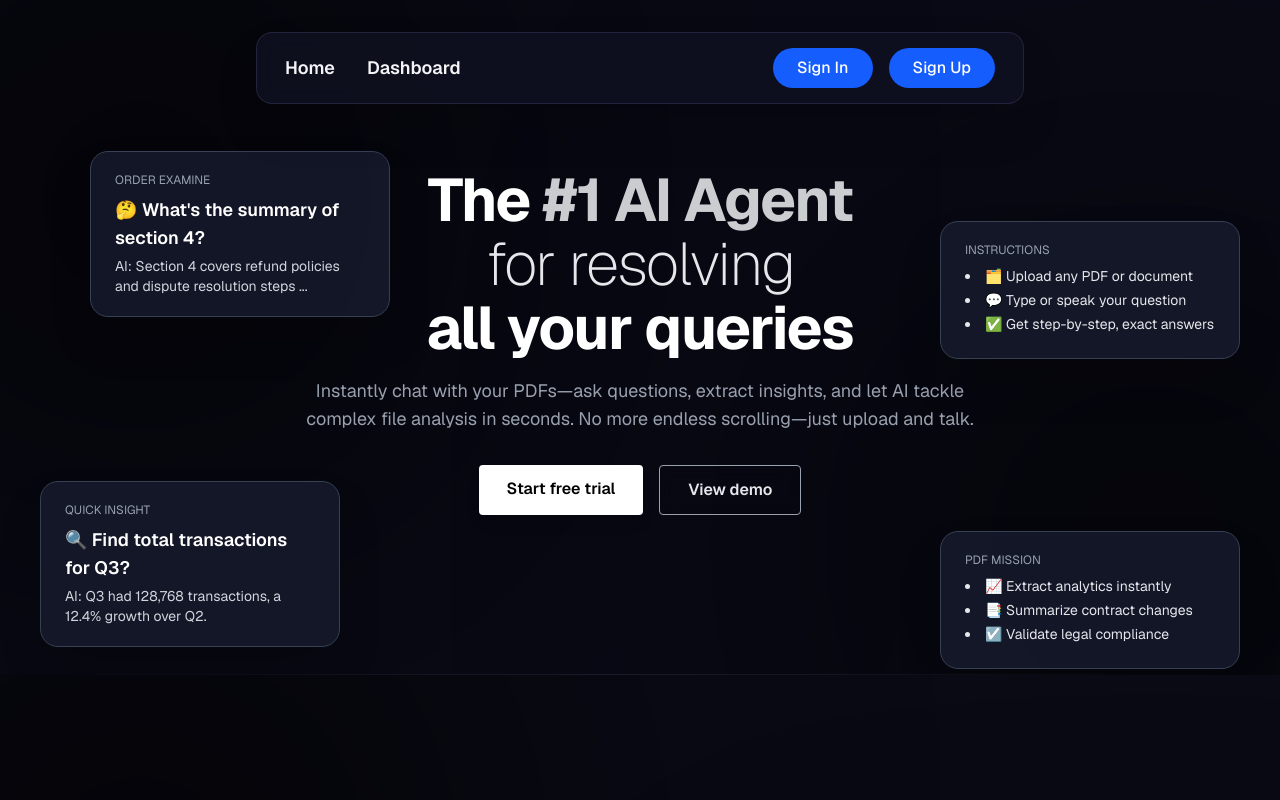
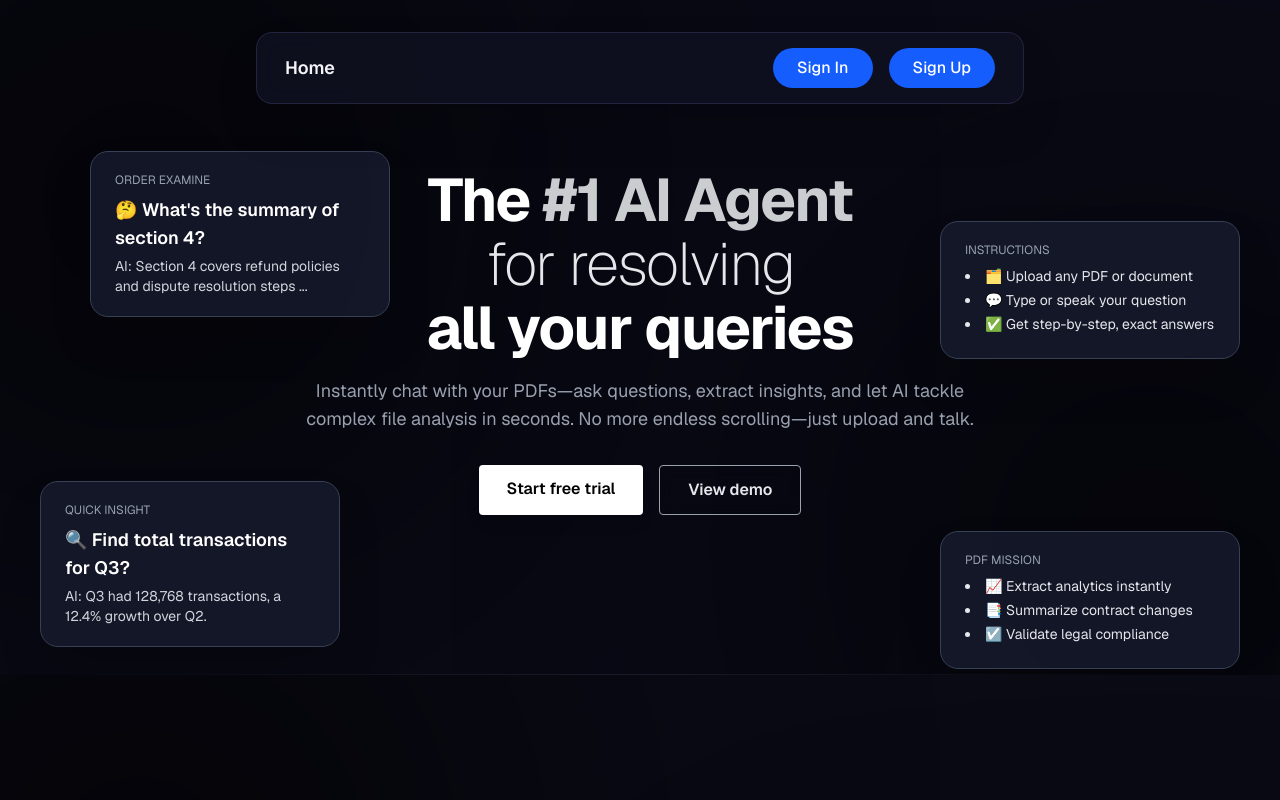
Before and after one commit to harshitrwt/Knowledge_vault, a Next.js app: page / in a window 1280 px wide. Shown: the top 800 px of the page. Built offline with nearby package versions, Linux system fonts and the light colour scheme; no server answers.

Commit message:
auth login link fix

```diff
--- a/src/app/layout.tsx
+++ b/src/app/layout.tsx
@@ -31,7 +31,10 @@ export default function RootLayout({
   return (
     <ClerkProvider>
       <html lang="en" className={nunito.variable}>
-        <body className={`${geistSans.variable} ${geistMono.variable} antialiased hydrated`}>
+        <body
+          className={`${geistSans.variable} ${geistMono.variable} antialiased hydrated`}
+          style={{ backgroundColor: "#0a0a16" }}
+        >
           {children}
         </body>
       </html>
--- a/src/components/Navbaar.tsx
+++ b/src/components/Navbaar.tsx
@@ -17,13 +17,9 @@ export default function Navbar() {
   useEffect(() => {
     function handleScroll() {
       const currentScrollY = window.scrollY;
-      if (currentScrollY < 50) {
-        setShowNav(true);
-      } else if (currentScrollY > lastScrollY) {
-        setShowNav(false);
-      } else {
-        setShowNav(true);
-      }
+      if (currentScrollY < 50) setShowNav(true);
+      else if (currentScrollY > lastScrollY) setShowNav(false);
+      else setShowNav(true);
       setLastScrollY(currentScrollY);
     }
     window.addEventListener('scroll', handleScroll);
@@ -32,43 +28,44 @@ export default function Navbar() {
 
   return (
     <nav
-      className={`
-        fixed left-1/2 top-8
-        transform -translate-x-1/2
-        bg-[#101222]/80
-        backdrop-blur-md
-        border border-[#292946]/80
-        rounded-2xl
-        shadow-2xl
-        flex items-center justify-between
-        w-[90vw] max-w-3xl
-        py-3 px-7
-        z-50
-        transition-all duration-400
-        ${showNav ? 'opacity-100 translate-y-0 scale-100' : 'opacity-0 -translate-y-12 scale-95 pointer-events-none'}
-      `}
+      className={`fixed left-1/2 top-8 transform -translate-x-1/2
+      bg-[#101222]/80 backdrop-blur-md border border-[#292946]/80
+      rounded-2xl shadow-2xl flex items-center justify-between
+      w-[90vw] max-w-3xl py-3 px-7 z-50 transition-all duration-400
+      ${showNav ? 'opacity-100 translate-y-0 scale-100' : 'opacity-0 -translate-y-12 scale-95 pointer-events-none'}`}
       style={{ height: '4.5rem' }}
     >
+      {/* Left Section */}
       <div className="flex items-center gap-8">
         <Link href="/" className="text-lg font-semibold hover:text-blue-400 transition">
           Home
         </Link>
+
+        {/* Show Dashboard only if signed in */}
+        <SignedIn>
           <Link
             href="/dashboard"
             className="text-lg font-semibold hover:text-blue-400 transition"
           >
             Dashboard
           </Link>
+        </SignedIn>
       </div>
+
+      {/* Right Section */}
       <div className="flex items-center gap-8">
         <SignedIn>
           <div className="flex items-center gap-4">
             <UserButton afterSignOutUrl="/" />
-            <Link href="/profile" className="text-lg hover:text-blue-400 md:inline hidden">
+            <Link
+              href="/profile"
+              className="text-lg hover:text-blue-400 md:inline hidden"
+            >
               Profile
             </Link>
           </div>
         </SignedIn>
+
         <SignedOut>
           <div className="flex items-center gap-4">
             <SignInButton>
```
Lines whose indentation alone changed are shown as unchanged.
